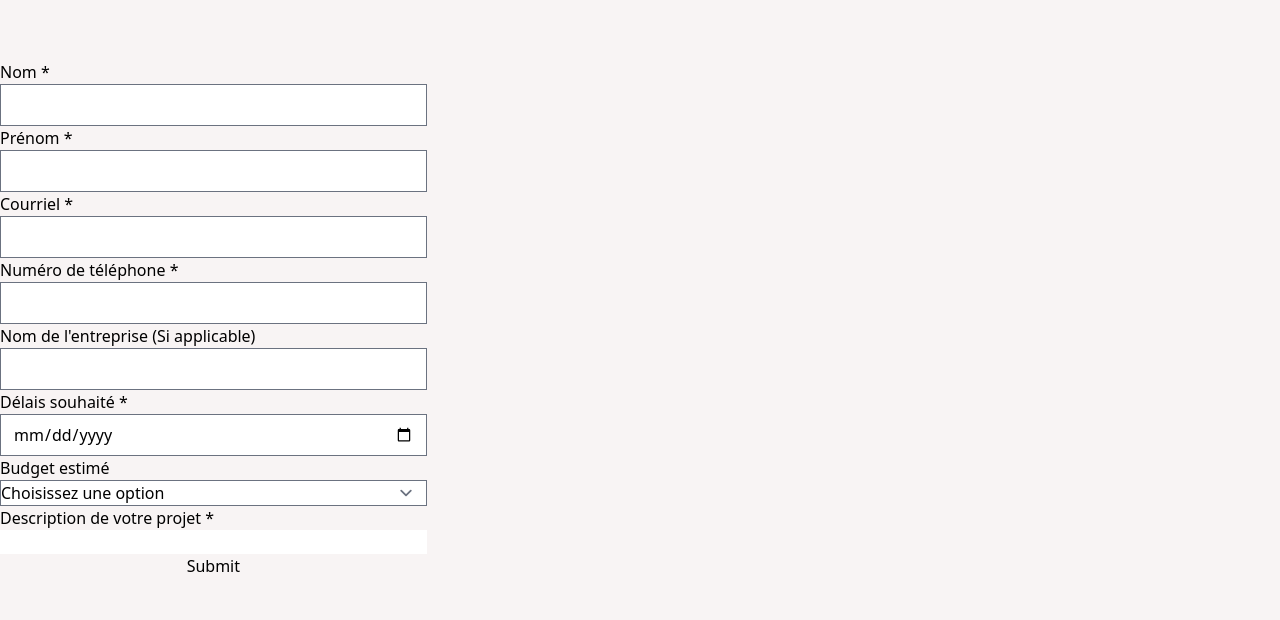
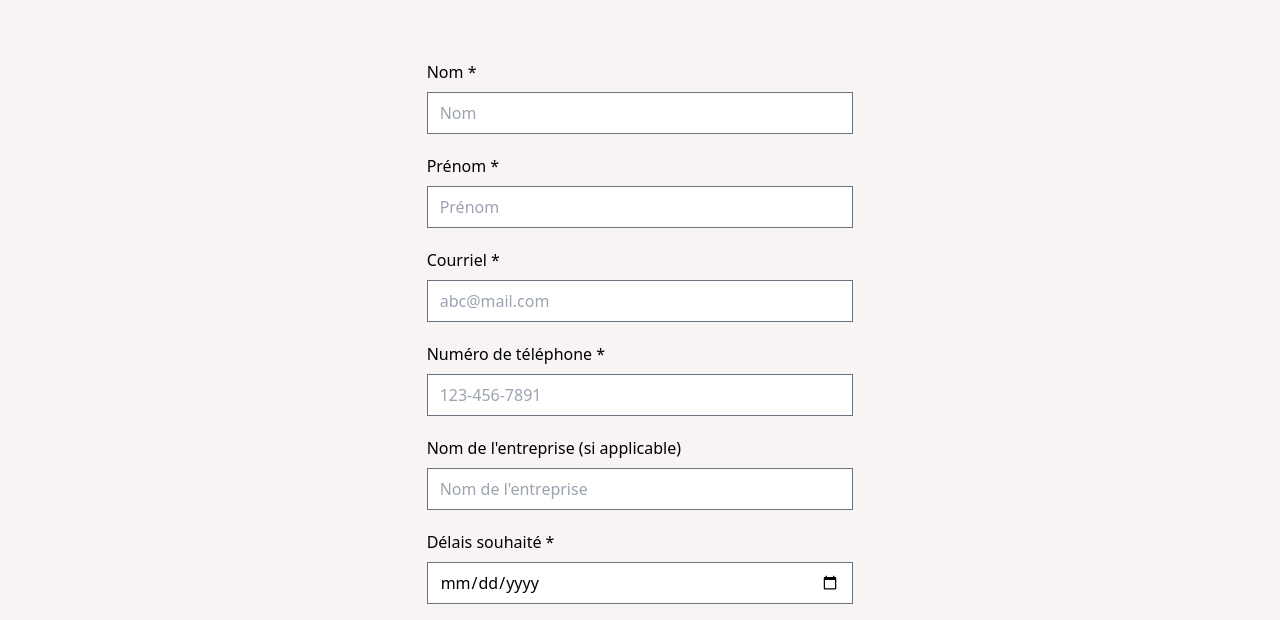
Before and after one commit to Anoukbarnes/TP3_AnoukBarnes, a plain HTML site: page contact.html in a window 1280 px wide. Shown: the part 252-872 px from the top of the page. Drawn offline with nearby package versions, Linux system fonts and the light colour scheme.

Commit message:
changement nom classe btn pour btn-primary

```diff
--- a/contact.html
+++ b/contact.html
@@ -60,56 +60,56 @@
         </section>
 
         <section class="grid grid-cols-12 container mx-auto">
-            <div class="col-span-4">
+            <div class="col-start-5 col-end-9">
                  <form action="/confirmation.html" novalidate class="flex flex-col">
                     <label for="nom">
                         Nom <span>*</span>
                     </label>
-                    <input type="text" id="nom">
+                    <input class="my-2" type="text" id="nom" placeholder="Nom">
 
-                    <label for="prenom">
+                    <label class="mt-3" for="prenom">
                         Prénom <span>*</span>
                     </label>
-                    <input type="text" id="prenom">
+                    <input class="my-2" type="text" id="prenom" placeholder="Prénom">
 
-                    <label for="email">
+                    <label class="mt-3" for="email">
                         Courriel <span>*</span>
                     </label>
-                    <input type="email" id="email">
+                    <input class="my-2" type="email" id="email" placeholder="abc@mail.com">
 
-                    <label for="tel">
+                    <label class="mt-3" for="tel">
                         Numéro de téléphone <span>*</span>
                     </label>
-                    <input type="tel" id="tel">
+                    <input class="my-2" type="tel" id="tel" placeholder="123-456-7891">
 
-                    <label for="entreprise">
+                    <label class="mt-3" for="entreprise">
                         Nom de l'entreprise
                         <span>
-                            (Si applicable)
+                            (si applicable)
                         </span>
                     </label>
-                    <input type="text" id="entreprise">
+                    <input class="my-2" type="text" id="entreprise" placeholder="Nom de l'entreprise">
 
-                    <label for="delais">
+                    <label class="mt-3" for="delais">
                         Délais souhaité <span>*</span>
                     </label>
-                    <input type="date" id="delais">
+                    <input class="my-2" type="date" id="delais">
 
-                    <label for="budget">Budget estimé</label>
-                    <select id="budget">
-                        <option>Choisissez une option</option>
-                        <option value="0-2k">2 000$ et moins</option>
+                    <label class="mt-3" for="budget">Budget estimé</label>
+                    <select class="my-2 py-2" id="budget">
+                        <option disabled selected>Choisissez une option</option>
+                        <option value="2k-5k">2 000 à 5 000$</option>
                         <option value="2k-5k">2 000 à 5 000$</option>
                         <option value="5k-10k">5 000 à 10 000$</option>
                         <option value="10k-25k">10 000 à 25 000$</option>
                     </select>
 
-                    <label for="description">
+                    <label class="mt-3" for="description">
                         Description de votre projet <span>*</span>
                     </label>
-                    <input type="textarea" id="description">
+                    <input class="my-2 pt-2 pb-16" type="textarea" id="description" placeholder="Décrivez votre projet entre 25 et 500 mots.">
 
-                    <input type="submit">
+                    <input class="my-2 btn-primary" type="submit" value="Envoyer">
 
                 </form>
             </div>
@@ -118,8 +118,8 @@
 
     </main>
 
-    <footer class=" m-4">
-        <div class="w-full max-w-screen-xl mx-auto p-4 md:py-8">
+    <footer class="grid grid-cols-12 py-10">
+        <div class="col-start-2 col-end-12">
             <div class="sm:flex sm:items-center sm:justify-between">
                 <a href="#" class="space-x-3 rtl:space-x-reverse">
                     <img src="img/logo.png" class="h-24" alt="AB Logo"/>
@@ -140,20 +140,22 @@
                 <div class="flex mt-4 sm:justify-center sm:mt-0">
                     <a href="#" class="text-gray-500 hover:text-gray-900 dark:hover:text-white ms-5">
                         <svg class="w-4 h-4" aria-hidden="true" xmlns="http://www.w3.org/2000/svg" fill="currentColor" viewBox="0 0 21 16">
-                              <path d="M16.942 1.556a16.3 16.3 0 0 0-4.126-1.3 12.04 12.04 0 0 0-.529 1.1 15.175 15.175 0 0 0-4.573 0 11.585 11.585 0 0 0-.535-1.1 16.274 16.274 0 0 0-4.129 1.3A17.392 17.392 0 0 0 .182 13.218a15.785 15.785 0 0 0 4.963 2.521c.41-.564.773-1.16 1.084-1.785a10.63 10.63 0 0 1-1.706-.83c.143-.106.283-.217.418-.33a11.664 11.664 0 0 0 10.118 0c.137.113.277.224.418.33-.544.328-1.116.606-1.71.832a12.52 12.52 0 0 0 1.084 1.785 16.46 16.46 0 0 0 5.064-2.595 17.286 17.286 0 0 0-2.973-11.59ZM6.678 10.813a1.941 1.941 0 0 1-1.8-2.045 1.93 1.93 0 0 1 1.8-2.047 1.919 1.919 0 0 1 1.8 2.047 1.93 1.93 0 0 1-1.8 2.045Zm6.644 0a1.94 1.94 0 0 1-1.8-2.045 1.93 1.93 0 0 1 1.8-2.047 1.918 1.918 0 0 1 1.8 2.047 1.93 1.93 0 0 1-1.8 2.045Z"/>
-                          </svg>
+                            <path d="M16.942 1.556a16.3 16.3 0 0 0-4.126-1.3 12.04 12.04 0 0 0-.529 1.1 15.175 15.175 0 0 0-4.573 0 11.585 11.585 0 0 0-.535-1.1 16.274 16.274 0 0 0-4.129 1.3A17.392 17.392 0 0 0 .182 13.218a15.785 15.785 0 0 0 4.963 2.521c.41-.564.773-1.16 1.084-1.785a10.63 10.63 0 0 1-1.706-.83c.143-.106.283-.217.418-.33a11.664 11.664 0 0 0 10.118 0c.137.113.277.224.418.33-.544.328-1.116.606-1.71.832a12.52 12.52 0 0 0 1.084 1.785 16.46 16.46 0 0 0 5.064-2.595 17.286 17.286 0 0 0-2.973-11.59ZM6.678 10.813a1.941 1.941 0 0 1-1.8-2.045 1.93 1.93 0 0 1 1.8-2.047 1.919 1.919 0 0 1 1.8 2.047 1.93 1.93 0 0 1-1.8 2.045Zm6.644 0a1.94 1.94 0 0 1-1.8-2.045 1.93 1.93 0 0 1 1.8-2.047 1.918 1.918 0 0 1 1.8 2.047 1.93 1.93 0 0 1-1.8 2.045Z"/>
+                        </svg>
                         <span class="sr-only">Discord community</span>
                     </a>
                     <a href="#" class="text-gray-500 hover:text-gray-900 dark:hover:text-white ms-5">
                         <svg class="w-4 h-4" aria-hidden="true" xmlns="http://www.w3.org/2000/svg" fill="currentColor" viewBox="0 0 20 20">
-                              <path fill-rule="evenodd" d="M10 .333A9.911 9.911 0 0 0 6.866 19.65c.5.092.678-.215.678-.477 0-.237-.01-1.017-.014-1.845-2.757.6-3.338-1.169-3.338-1.169a2.627 2.627 0 0 0-1.1-1.451c-.9-.615.07-.6.07-.6a2.084 2.084 0 0 1 1.518 1.021 2.11 2.11 0 0 0 2.884.823c.044-.503.268-.973.63-1.325-2.2-.25-4.516-1.1-4.516-4.9A3.832 3.832 0 0 1 4.7 7.068a3.56 3.56 0 0 1 .095-2.623s.832-.266 2.726 1.016a9.409 9.409 0 0 1 4.962 0c1.89-1.282 2.717-1.016 2.717-1.016.366.83.402 1.768.1 2.623a3.827 3.827 0 0 1 1.02 2.659c0 3.807-2.319 4.644-4.525 4.889a2.366 2.366 0 0 1 .673 1.834c0 1.326-.012 2.394-.012 2.72 0 .263.18.572.681.475A9.911 9.911 0 0 0 10 .333Z" clip-rule="evenodd"/>
+                            <path fill-rule="evenodd" d="M10 .333A9.911 9.911 0 0 0 6.866 19.65c.5.092.678-.215.678-.477 0-.237-.01-1.017-.014-1.845-2.757.6-3.338-1.169-3.338-1.169a2.627 2.627 0 0 0-1.1-1.451c-.9-.615.07-.6.07-.6a2.084 2.084 0 0 1 1.518 1.021 2.11 2.11 0 0 0 2.884.823c.044-.503.268-.973.63-1.325-2.2-.25-4.516-1.1-4.516-4.9A3.832 3.832 0 0 1 4.7 7.068a3.56 3.56 0 0 1 .095-2.623s.832-.266 2.726 1.016a9.409 9.409 0 0 1 4.962 0c1.89-1.282 2.717-1.016 2.717-1.016.366.83.402 1.768.1 2.623a3.827 3.827 0 0 1 1.02 2.659c0 3.807-2.319 4.644-4.525 4.889a2.366 2.366 0 0 1 .673 1.834c0 1.326-.012 2.394-.012 2.72 0 .263.18.572.681.475A9.911 9.911 0 0 0 10 .333Z" clip-rule="evenodd"/>
                         </svg>
                         <span class="sr-only">GitHub account</span>
                     </a>
                 </div>
             </div>
-          </div>
+        </div>
+
       </footer>
+
 
     <script src="https://cdn.jsdelivr.net/npm/flowbite@2.5.1/dist/flowbite.min.js"></script>
 </body>
--- a/style/style.scss
+++ b/style/style.scss
@@ -25,8 +25,8 @@ body{
 }
 
 
-.btn {
-    background-color: $btn-color;
+.btn-primary {
+    background-color: $btn-color !important;
     padding: 0.7em;
     border-radius: 10px;
     color:rgb(239, 237, 237);
```
Also changed, not shown: apropos.html (+2 -2 lines), style/css/style.css.
